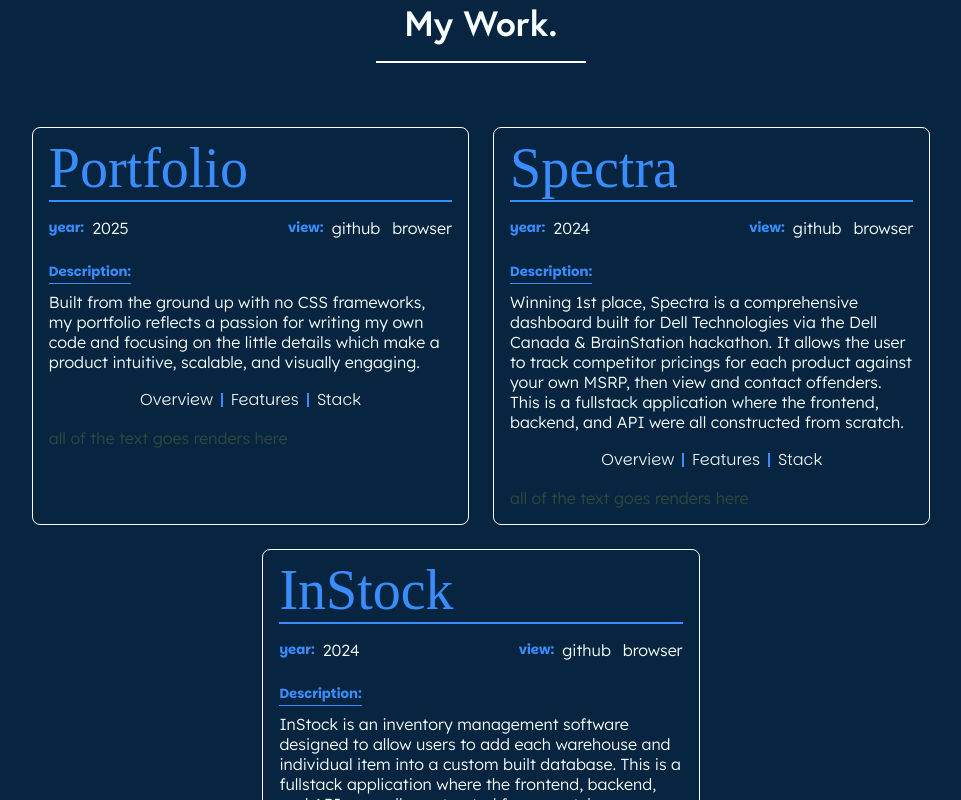
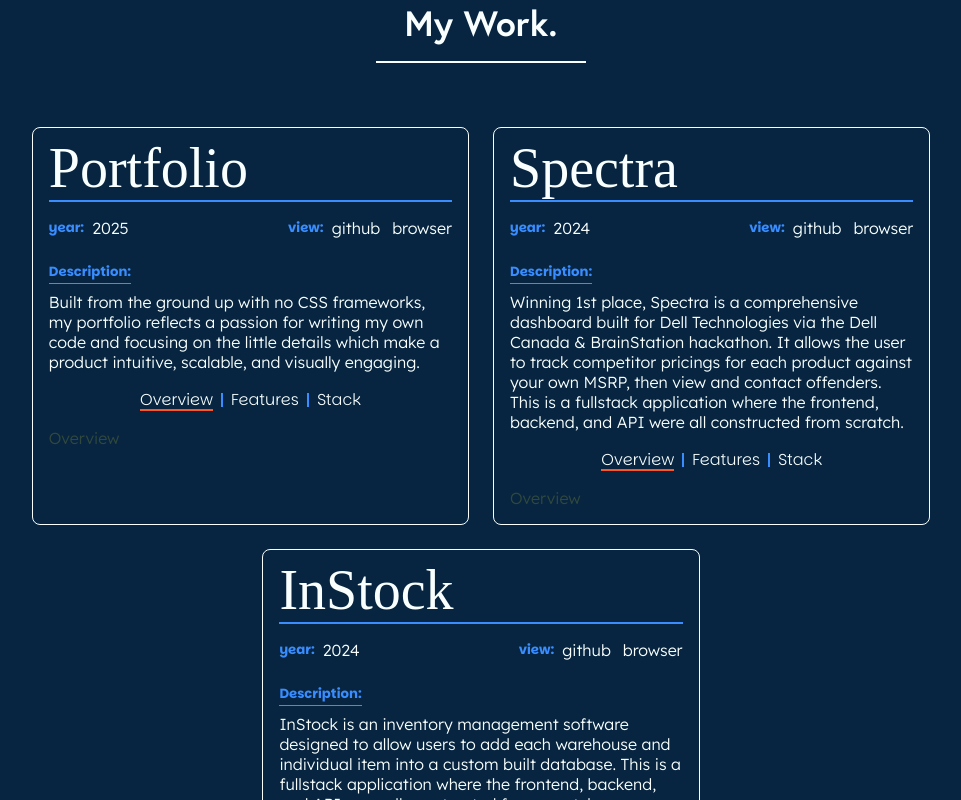
Before and after one commit to nickdoucette24/portfolio, a React (Create React App) app in the folder client/: page / in a window 1280 px wide. Shown: the part 1880-2680 px from the top of the page, without its empty margins (159-1120 px from the left). Built offline with nearby package versions, Linux system fonts and the light colour scheme; a web font is replaced by a local one.

Commit message:
Added select functionality, now need to make those components.

```diff
--- /dev/null
+++ b/client/src/components/CardFeatures/CardFeatures.js
@@ -0,0 +1,7 @@
+import React from "react";
+
+const CardFeatures = () => {
+  return <div>CardFeatures</div>;
+};
+
+export default CardFeatures;
--- /dev/null
+++ b/client/src/components/CardFeatures/CardFeatures.scss
@@ -0,0 +1,2 @@
+@use "../../sass/partials/variables" as *;
+@use "../../sass/partials/mixins" as *;
--- /dev/null
+++ b/client/src/components/CardOverview/CardOverview.js
@@ -0,0 +1,11 @@
+import React from "react";
+
+const CardOverview = ({ option }) => {
+  return (
+    <div className="card-overview">
+      <div>{option}</div>
+    </div>
+  );
+};
+
+export default CardOverview;
--- /dev/null
+++ b/client/src/components/CardOverview/CardOverview.scss
@@ -0,0 +1,2 @@
+@use "../../sass/partials/variables" as *;
+@use "../../sass/partials/mixins" as *;
--- /dev/null
+++ b/client/src/components/CardStack/CardStack.js
@@ -0,0 +1,7 @@
+import React from "react";
+
+const CardStack = () => {
+  return <div>CardStack</div>;
+};
+
+export default CardStack;
--- /dev/null
+++ b/client/src/components/CardStack/CardStack.scss
@@ -0,0 +1,2 @@
+@use "../../sass/partials/variables" as *;
+@use "../../sass/partials/mixins" as *;
--- a/client/src/components/ProjectCard/ProjectCard.js
+++ b/client/src/components/ProjectCard/ProjectCard.js
@@ -1,8 +1,19 @@
 import { useState } from "react";
+import CardOverview from "../CardOverview/CardOverview";
+import CardFeatures from "../CardFeatures/CardFeatures";
+import CardStack from "../CardStack/CardStack";
 import "./ProjectCard.scss";
 
 const ProjectCard = ({ title, description, year, browser, github }) => {
   const [isHovered, setIsHovered] = useState(false);
+  const [isSelected, setIsSelected] = useState("Overview");
+
+  // Mapping selected options to their respective components
+  const renderComponents = {
+    Overview: <CardOverview option={isSelected} />,
+    Features: <CardFeatures option={isSelected} />,
+    Stack: <CardStack option={isSelected} />,
+  };
 
   // Hover functionality
   const handleMouseEnter = () => {
@@ -12,6 +23,12 @@
   const handleMouseLeave = () => {
     setIsHovered(false);
   };
+
+  const handleOptionSelect = (option) => {
+    setIsSelected(option);
+  };
+
+  const options = ["Overview", "Features", "Stack"];
 
   return (
     <div
@@ -41,13 +58,24 @@
           <h5 className="project-card__label">Description:</h5>
           <p className="project-card__description">{description}</p>
           <ul className="project-card__mobile-nav">
-            <li className="project-card__mobile-nav--item">Overview</li>
-            <hr className="project-card__mobile-nav--divider" />
-            <li className="project-card__mobile-nav--item">Features</li>
-            <hr className="project-card__mobile-nav--divider" />
-            <li className="project-card__mobile-nav--item">Stack</li>
+            {options.map((option, index) => (
+              <li className="project-card__mobile-nav--container" key={option}>
+                <span
+                  className={`project-card__mobile-nav--item ${
+                    isSelected === option ? "option-selected" : ""
+                  }`}
+                  onClick={() => handleOptionSelect(option)}
+                >
+                  {option}
+                </span>
+                {/* Only add a divider if it's not the last option */}
+                {index < options.length - 1 && (
+                  <hr className="project-card__mobile-nav--divider" />
+                )}
+              </li>
+            ))}
           </ul>
-          <div>all of the text goes renders here</div>
+          {renderComponents[isSelected]}
         </div>
       </div>
     </div>
--- a/client/src/components/ProjectCard/ProjectCard.scss
+++ b/client/src/components/ProjectCard/ProjectCard.scss
@@ -35,7 +35,7 @@
 
   &__title {
     font-family: Zing Lines;
-    color: $superhero;
+    color: $cloud;
     font-weight: 100;
     margin: 0.5rem 1rem 0 1rem;
     font-size: 3.5rem;
@@ -74,6 +74,11 @@
     justify-content: center;
     gap: 0.5rem;
 
+    &--container {
+      display: flex;
+      align-items: center;
+    }
+
     &--item {
       position: relative;
       color: $cloud;
@@ -81,7 +86,7 @@
       text-decoration: none;
       cursor: pointer;
       border-bottom: 1px solid transparent;
-      transition: transform 0.3s ease-in-out;
+      transition: transform 0.3s ease-in-out, color 0.2s ease-in-out;
 
       &::after {
         content: "";
@@ -90,26 +95,65 @@
         bottom: 0;
         height: 1px;
         width: 0;
-        background-color: $cloud;
+        background-color: $orange;
         transition: width 0.3s ease-in-out; // Smooth slide-in effect
       }
 
       &:hover {
+        color: $superhero;
+
+        &::after {
+          width: 100%; // Slide the border fully across the element
+        }
+      }
+
+      &.option-selected {
         color: $cloud;
 
         &::after {
           width: 100%; // Slide the border fully across the element
+          height: 1.5px;
         }
       }
     }
 
     &--divider {
       height: 0.75rem;
-      margin: 0;
+      margin: 0 0 0 0.5rem;
       border: 0.5px solid $superhero;
     }
   }
 }
+
+// .option-selected {
+//   position: relative;
+//   color: $cloud;
+//   font-family: Parkinsans;
+//   text-decoration: none;
+//   cursor: pointer;
+//   border-bottom: 1px solid transparent;
+//   transition: transform 0.3s ease-in-out;
+
+//   &::after {
+//     content: "";
+//     position: absolute;
+//     left: 0;
+//     bottom: 0;
+//     height: 1px;
+//     width: 0;
+//     background-color: $orange;
+//     transition: width 0.3s ease-in-out; // Smooth slide-in effect
+//   }
+
+//   &:hover,
+//   &. {
+//     color: $cloud;
+
+//     &::after {
+//       width: 100%; // Slide the border fully across the element
+//     }
+//   }
+// }
 
 .card-hover {
   font-family: Zing Base;
```
